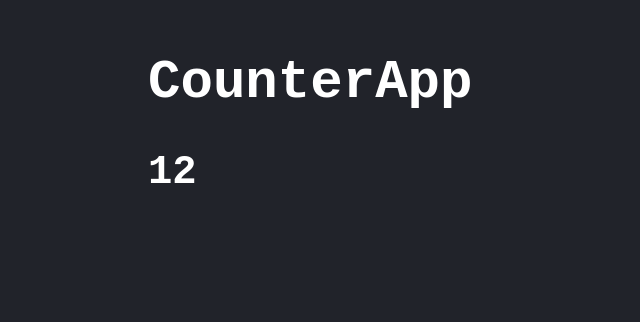
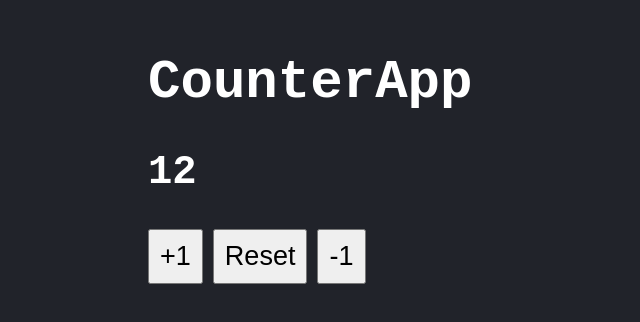
Before and after one commit to rodricerdan09/Hooks-MERN, a React app in the folder 03-counter-app/: page / in a window 1280 px wide. Shown: the part 132-454 px from the top of the page, without its empty margins (0-640 px from the left). Built offline with nearby package versions, Linux system fonts and the light colour scheme.

Commit message:
Section 03: Added changes about Events, useState and button handles

```diff
--- a/03-counter-app/src/CounterApp.js
+++ b/03-counter-app/src/CounterApp.js
@@ -1,12 +1,30 @@
-import React from 'react';
+import React, {useState} from 'react';
 import PropTypes from 'prop-types';
 // usar rafcp para crear un archivo react con PropTypes
 
 const CounterApp = ({value}) => {
+
+    const [counter, setCounter] = useState(value); // [value, function]
+
+    const handleAdd = () => {
+        // setCounter(counter +1);
+        setCounter( (counter) => counter + 1)
+    }
+    const handleReset = () => {
+        setCounter( (counter) => counter = value)
+    }
+    const handleSubstract = () => {
+        setCounter( (counter) => counter - 1)
+    }
+
     return(
         <>
             <h1>CounterApp</h1>
-            <h2> { value } </h2>
+            <h2> { counter } </h2>
+            {/* Se pasa la funcion por referencia  */}
+            <button onClick={ handleAdd }>+1</button>
+            <button onClick={ handleReset }>Reset</button>
+            <button onClick={ handleSubstract }>-1</button>
         </>
     );
 };
--- a/03-counter-app/src/index.css
+++ b/03-counter-app/src/index.css
@@ -5,3 +5,9 @@ html, body {
     font-size: 1.3rem;
     padding: 70px;
 }
+
+button{
+    font-size: 1.3rem;
+    margin-right: 10px;
+    padding: 10px;
+}
```
